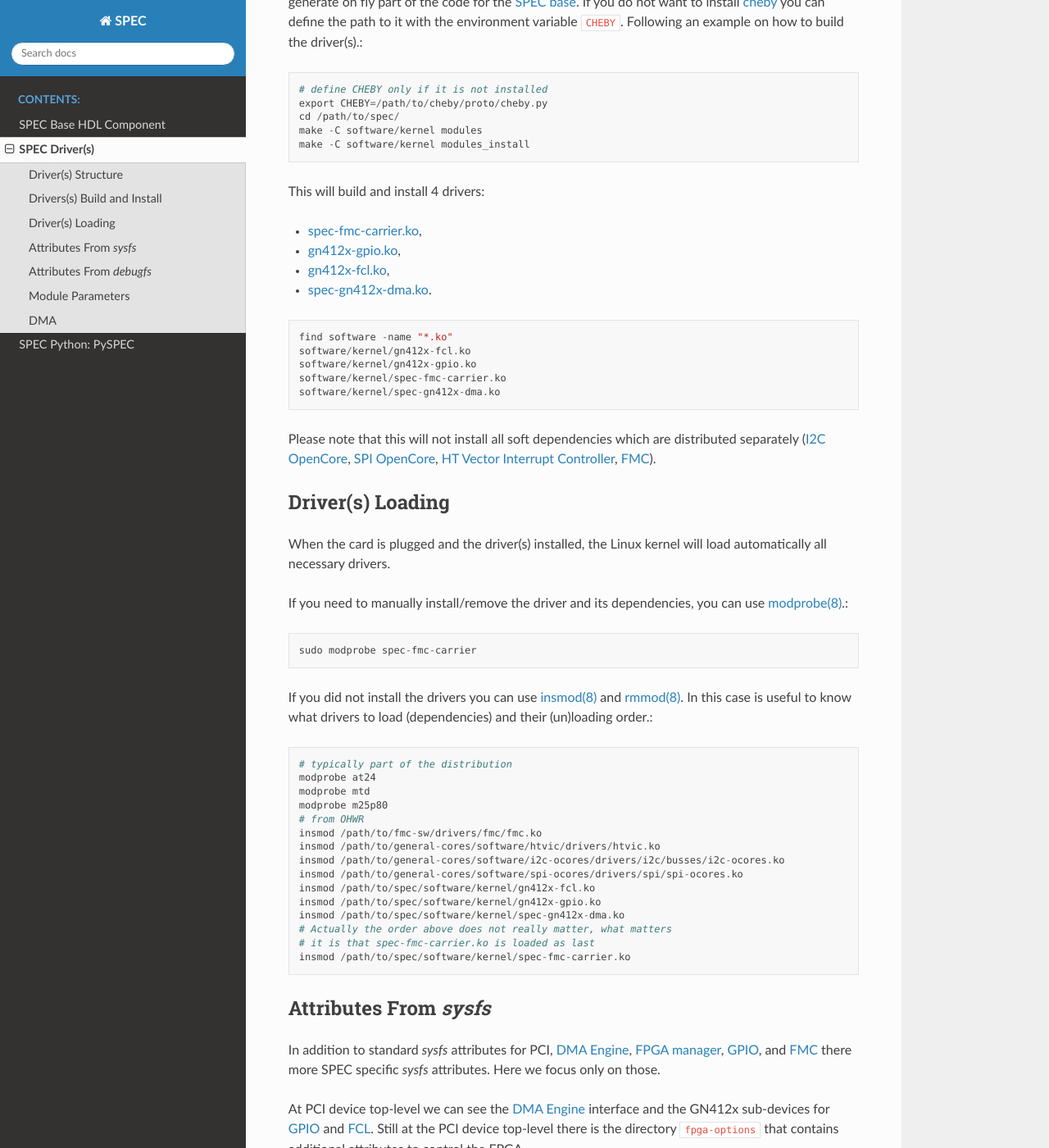
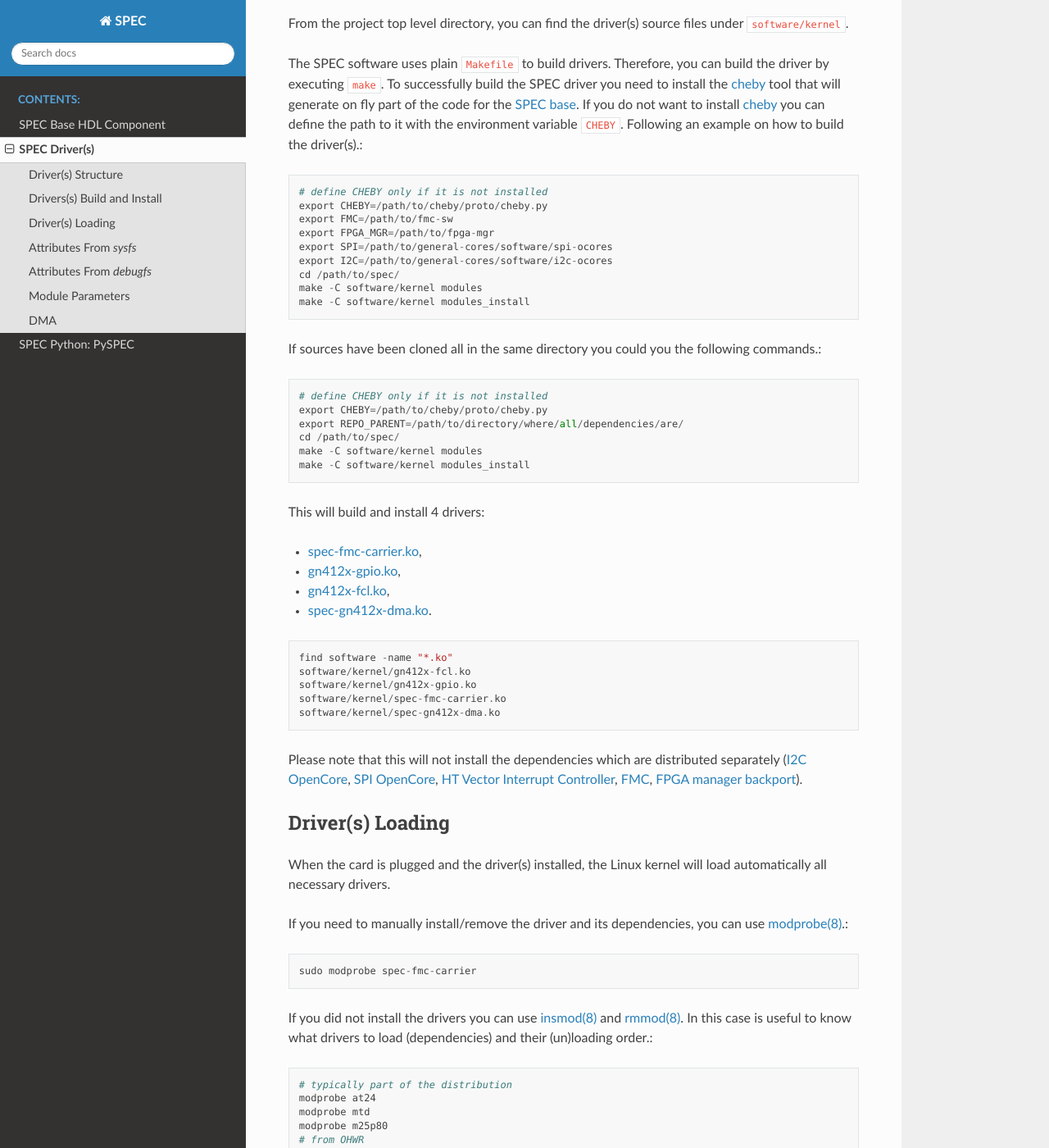
Before and after one commit to vascoguita/spec, a Sphinx documentation site: the page built from doc/sw-driver.rst, in a window 1280 px wide and 1400 px high, scrolled down 1365 px. Shown: the whole window at 82% size. Built offline with Sphinx 7.4.7 and the Read the Docs theme 2.0.0, drawn with Linux system fonts in a browser that asks for light colours; some of the changed text lies outside the part shown.

Commit message:
doc: clarify installation procedure
Signed-off-by: Federico Vaga <federico.vaga@cern.ch>

```diff
--- a/doc/sw-driver.rst
+++ b/doc/sw-driver.rst
@@ -36,6 +36,10 @@ GN4124 FCL
   This driver provides support for the GN4124 FCL (FPGA Configuration Loader).
   It uses the `FPGA manager interface`_ to program the FPGA at run-time.
 
+.. note::
+   At CERN we use CentOS 7 and its kernel does not provide the FPGA manager. To
+   solve the problem we provide an `FPGA manager backport`_
+
 If the SPEC based application is using the :ref:`SPEC
 base<spec_hdl_spec_base>` component then it can profit from the
 following driver. They are not all mandatory, it depends on the
@@ -72,6 +76,7 @@ VIC
 .. _`FMC`: https://www.ohwr.org/projects/fmc-sw
 .. _`GPIO interface`: https://www.kernel.org/doc/html/latest/driver-api/gpio/index.html
 .. _`FPGA manager interface`: https://www.kernel.org/doc/html/latest/driver-api/fpga/index.html
+.. _`FPGA manager backport`: https://gitlab.cern.ch/coht/fpga-manager
 .. _`DMA Engine`: https://www.kernel.org/doc/html/latest/driver-api/dmaengine/index.html
 .. _`general cores`: https://www.ohwr.org/projects/general-cores
 
@@ -90,11 +95,25 @@ variable ``CHEBY``.  Following an example on how to build the driver(s).::
 
   # define CHEBY only if it is not installed
   export CHEBY=/path/to/cheby/proto/cheby.py
+  export FMC=/path/to/fmc-sw
+  export FPGA_MGR=/path/to/fpga-mgr
+  export SPI=/path/to/general-cores/software/spi-ocores
+  export I2C=/path/to/general-cores/software/i2c-ocores
   cd /path/to/spec/
   make -C software/kernel modules
   make -C software/kernel modules_install
 
-This will build and install  4 drivers:
+If sources have been cloned all in the same directory you could you the
+following commands.::
+
+  # define CHEBY only if it is not installed
+  export CHEBY=/path/to/cheby/proto/cheby.py
+  export REPO_PARENT=/path/to/directory/where/all/dependencies/are/
+  cd /path/to/spec/
+  make -C software/kernel modules
+  make -C software/kernel modules_install
+
+This will build and install 4 drivers:
 
 - :ref:`spec-fmc-carrier.ko<spec_fmc_carrier>`,
 - :ref:`gn412x-gpio.ko<gn4124_gpio>`,
@@ -109,10 +128,10 @@ This will build and install  4 drivers:
   software/kernel/spec-fmc-carrier.ko
   software/kernel/spec-gn412x-dma.ko
 
-Please note that this will not install all soft dependencies which are
+Please note that this will not install the dependencies which are
 distributed separately (:ref:`I2C OpenCore<i2c_ocore>`,
 :ref:`SPI OpenCore<spi_ocore>`, :ref:`HT Vector Interrupt Controller<vic>`,
-`FMC`_).
+`FMC`_, `FPGA manager backport`_).
 
 .. _`cheby`: https://gitlab.cern.ch/cohtdrivers/cheby
 
```
